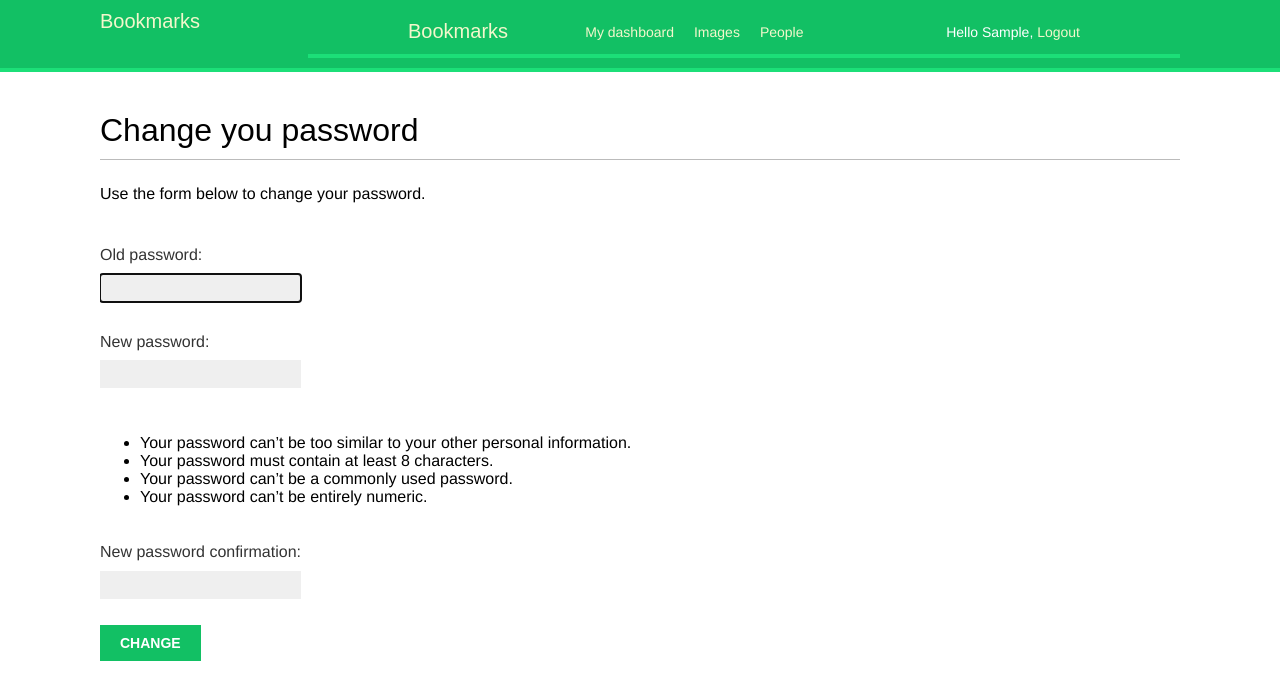
After one commit to rodrigoferrazazevedo/Python-Training, a Django app: page /account/password_change/ in a window 1280 px wide. The commit adds this page. Shown: the top 700 px of the page. Run offline with Django 3.2, Linux system fonts and the light colour scheme; the visitor is signed in with stand-in values (Sample User, id 1); some web fonts are replaced.

Commit message:
django-social-website-example: login, logout, change password features examples

```diff
--- a/django-social-website-example/bookmarks/account/templates/base.html
+++ b/django-social-website-example/bookmarks/account/templates/base.html
@@ -1,17 +1,46 @@
 {% load staticfiles %}
 <!DOCTYPE html>
 <html>
+
 <head>
     <title>{% block title %}{% endblock %}</title>
     <link href="{% static "css/base.css" %}" rel="stylesheet">
 </head>
+
 <body>
     <div id="header">
         <span class="logo">Bookmarks</span>
+
+        <div id="header">
+            <span class="logo">Bookmarks</span>
+                {% if request.user.is_authenticated %}
+                    <ul class="menu">
+                        <li {% if section == "dashboard" %}class="selected" {% endif %}>
+                            <a href="{% url "dashboard" %}">My dashboard</a>
+                        </li>
+                        <li {% if section == "images" %}class="selected" {% endif %}>
+                            <a href="#">Images</a>
+                        </li>
+                        <li {% if section == "people" %}class="selected" {% endif %}>
+                            <a href="#">People</a>
+                        </li>
+                    </ul>
+                {% endif %}
+
+                <span class="user">
+                    {% if request.user.is_authenticated %}
+                        Hello {{ request.user.first_name }},
+                        <a href="{% url "logout" %}">Logout</a>
+                    {% else %}
+                        <a href="{% url "login"%}">Log-in</a>
+                    {% endif %}
+                </span>
+        </div>
     </div>
     <div id="content">
         {% block content %}
         {% endblock %}
     </div>
 </body>
+
 </html>
--- a/django-social-website-example/bookmarks/account/templates/registration/logged_out.html
+++ b/django-social-website-example/bookmarks/account/templates/registration/logged_out.html
@@ -5,5 +5,5 @@
 {% block content %}
     <h1>Logged out</h1>
     <p>You have been successfully logged out. You can
-        <a href="{% url    "login" %}">log-in again</a>.</p>
+        <a href="{% url "login" %}">log-in again</a>.</p>
 {% endblock %}
--- /dev/null
+++ b/django-social-website-example/bookmarks/account/templates/registration/password_change_form.html
@@ -0,0 +1,13 @@
+{% extends "base.html" %}
+
+{% block title %}Change you password{% endblock %}
+
+{% block content %}
+    <h1>Change you password</h1>
+    <p>Use the form below to change your password.</p>
+    <form action="." method="post">
+        {{ form.as_p }}
+        <p><input type="submit" value="Change"></p>
+        {% csrf_token %}
+    </form>
+{% endblock %}
--- a/django-social-website-example/bookmarks/account/urls.py
+++ b/django-social-website-example/bookmarks/account/urls.py
@@ -6,4 +6,8 @@ urlpatterns = [
     #path('login/', views.user_login, name='login'),
     path('login/', auth_views.LoginView.as_view(), name='login'),
     path('logout/', auth_views.LogoutView.as_view(), name='logout'),
+    path('', views.dashboard, name='dashboard'),
+    # change password urls
+    path('password_change/', auth_views.PasswordChangeView.as_view(), name='password_change'),
+    path('password_change/done/', auth_views.PasswordChangeDoneView.as_view(), name='password_change_done'),
 ]
--- a/django-social-website-example/bookmarks/account/views.py
+++ b/django-social-website-example/bookmarks/account/views.py
@@ -3,6 +3,7 @@ from django.http import HttpResponse
 from django.shortcuts import render
 from django.contrib.auth import authenticate, login
 from .forms import LoginForm
+from django.contrib.auth.decorators import login_required
 
 def user_login(request):
     if request.method == 'POST':
@@ -21,3 +22,8 @@ def user_login(request):
     else:
         form = LoginForm()
     return render(request, 'account/login.html', {'form': form})
+
+@login_required
+def dashboard(request):
+    return render(request, 'account/dashboard.html',
+    {'section': 'dashboard'})
--- a/django-social-website-example/bookmarks/bookmarks/settings.py
+++ b/django-social-website-example/bookmarks/bookmarks/settings.py
@@ -119,3 +119,7 @@ USE_TZ = True
 # https://docs.djangoproject.com/en/2.0/howto/static-files/
 
 STATIC_URL = '/static/'
+
+LOGIN_REDIRECT_URL = 'dashboard'
+LOGIN_URL = 'login'
+LOGOUT_URL = 'logout'
```
Also changed, not shown: django-social-website-example/bookmarks/account/templates/account/dashboard.html (added, +8 -0 lines), django-social-website-example/bookmarks/account/templates/registration/password_change_done.html (added, +8 -0 lines). Lines whose indentation alone changed are shown as unchanged.
